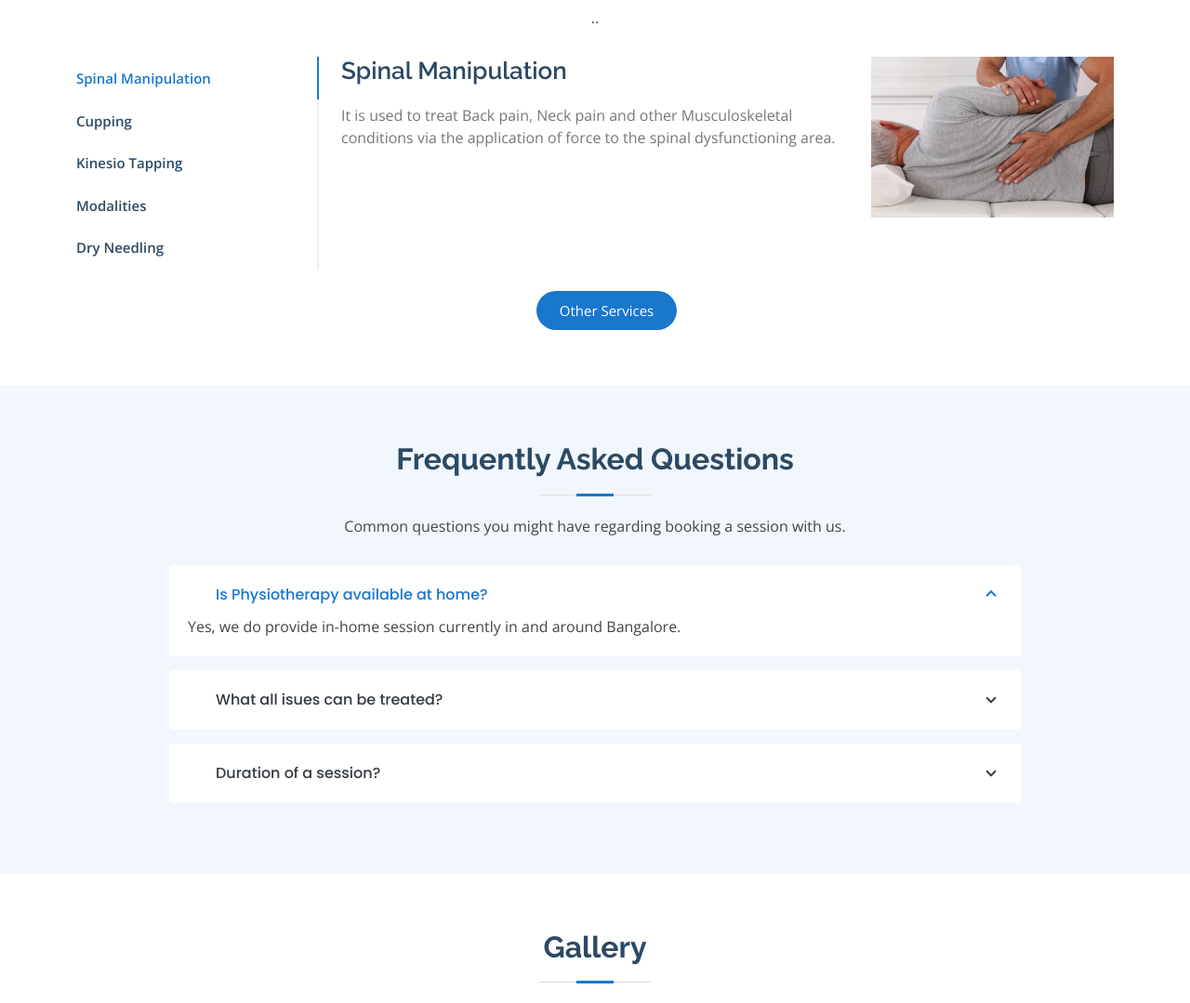
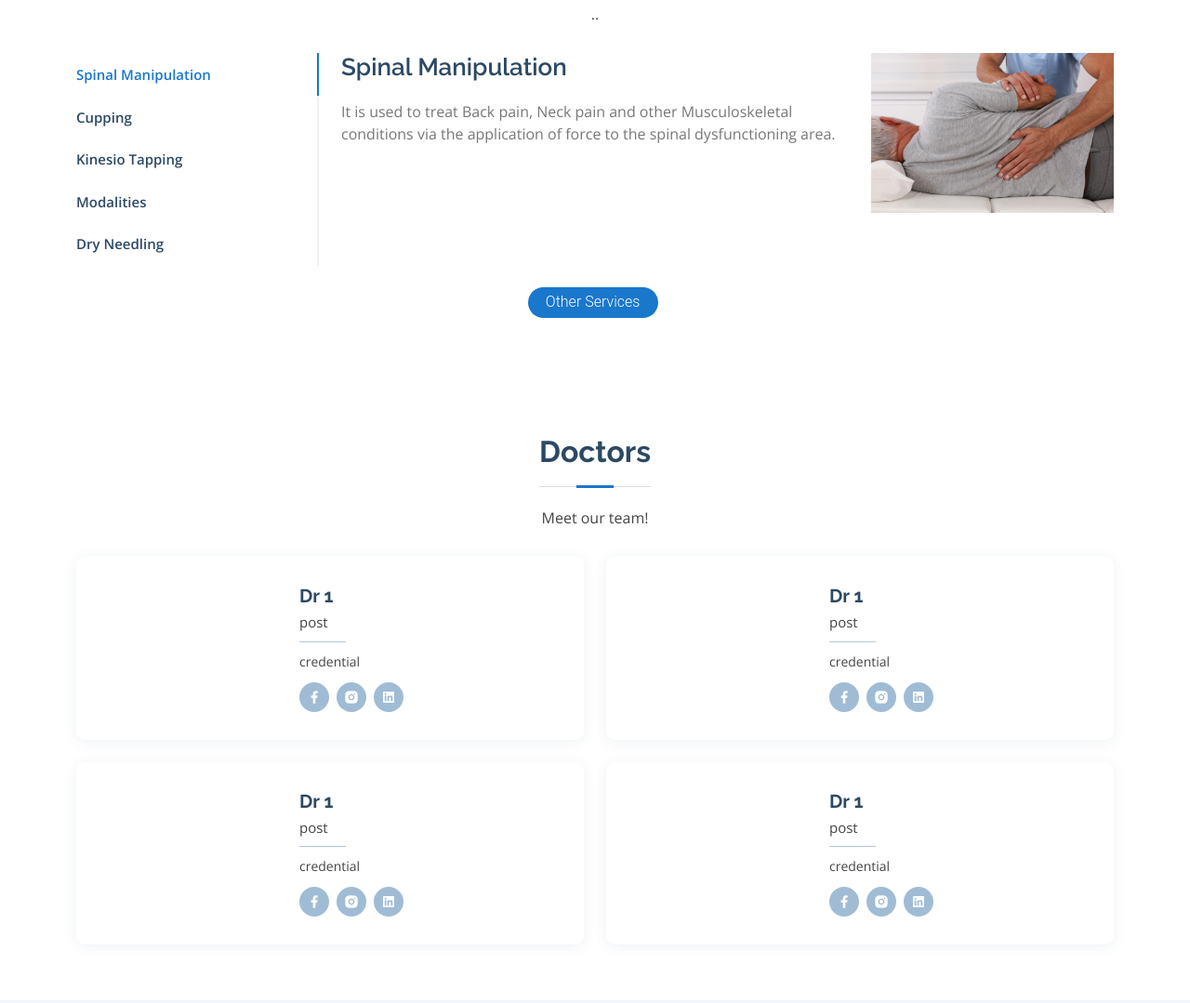
Before and after one commit to Karthik4785/CyberPhysioz, a plain HTML site: page index.html in a window 1280 px wide. Shown: the part 1732-2811 px from the top of the page at 93% size. Drawn offline with nearby package versions, Linux system fonts and the light colour scheme.

Commit message:
Button fix

```diff
--- a/assets/css/style.css
+++ b/assets/css/style.css
@@ -1531,3 +1531,28 @@ section {
   color: #fff;
   text-decoration: none;
 }
+
+
+.button3{
+  display:inline-block;
+  padding:0.3em 1.2em;
+  margin:0 0.3em 0.3em 0;
+  border-radius:2em;
+  box-sizing: border-box;
+  text-decoration:none;
+  font-family:'Roboto',sans-serif;
+  font-weight:300;
+  color:#FFFFFF;
+  background-color:#1977cc;
+  text-align:center;
+  transition: all 0.2s;
+  }
+  .button3:hover{
+  background-color:#1977cc;
+  }
+  @media all and (max-width:30em){
+   a.button3{
+  display:block;
+  margin:0.2em auto;
+   }
+  }
--- a/index.html
+++ b/index.html
@@ -213,7 +213,7 @@
           <h2>How we work</h2>
           <p>We find and treat the cause of your illness thus helping you in faster recovery<br><b>1.</b>Injuy enquiry<br><b>2.</b>We match you with an experienced physiotherapist according to your injury.<br><b>3.</b>Treatment at your residence at your comfort.</p>
         </div>
-        <center><a href="https://wa.me/918156996656" class="appointment-btn scrollto" ><span class="d-none d-md-inline">Book Now</a></center>
+        <center><a href="https://wa.me/918156996656" class="button3">Book Now</a></center>
 
       </div>
     </section><!-- End Appointment Section -->
@@ -307,19 +307,19 @@
             </div>
           </div>
 
-          <center><a href="services.html" class="appointment-btn scrollto" ><span class="d-none d-md-inline">Other Services</a></center>
+          <center><a href="services.html" class="button3">Other Services</a></center>
         </div>
 
       </div>
     </section><!-- End Departments Section -->
 
-     <!-- ======= Doctors Section ======= --> <!--
+     <!-- ======= Doctors Section ======= -->
     <section id="doctors" class="doctors">
       <div class="container">
 
         <div class="section-title">
           <h2>Doctors</h2>
-          <p>Magnam dolores commodi suscipit. Necessitatibus eius consequatur ex aliquid fuga eum quidem. Sit sint consectetur velit. Quisquam quos quisquam cupiditate. Et nemo qui impedit suscipit alias ea. Quia fugiat sit in iste officiis commodi quidem hic quas.</p>
+          <p>Meet our team!</p>
         </div>
 
         <div class="row">
@@ -328,11 +328,10 @@
             <div class="member d-flex align-items-start">
               <div class="pic"><img src="assets/img/doctors/doctors-1.jpg" class="img-fluid" alt=""></div>
               <div class="member-info">
-                <h4>Walter White</h4>
-                <span>Chief Medical Officer</span>
-                <p>Explicabo voluptatem mollitia et repellat qui dolorum quasi</p>
+                <h4>Dr 1</h4>
+                <span>post</span>
+                <p>credential</p>
                 <div class="social">
-                  <a href=""><i class="ri-twitter-fill"></i></a>
                   <a href=""><i class="ri-facebook-fill"></i></a>
                   <a href=""><i class="ri-instagram-fill"></i></a>
                   <a href=""> <i class="ri-linkedin-box-fill"></i> </a>
@@ -345,11 +344,10 @@
             <div class="member d-flex align-items-start">
               <div class="pic"><img src="assets/img/doctors/doctors-2.jpg" class="img-fluid" alt=""></div>
               <div class="member-info">
-                <h4>Sarah Jhonson</h4>
-                <span>Anesthesiologist</span>
-                <p>Aut maiores voluptates amet et quis praesentium qui senda para</p>
+                <h4>Dr 1</h4>
+                <span>post</span>
+                <p>credential</p>
                 <div class="social">
-                  <a href=""><i class="ri-twitter-fill"></i></a>
                   <a href=""><i class="ri-facebook-fill"></i></a>
                   <a href=""><i class="ri-instagram-fill"></i></a>
                   <a href=""> <i class="ri-linkedin-box-fill"></i> </a>
@@ -362,11 +360,10 @@
             <div class="member d-flex align-items-start">
               <div class="pic"><img src="assets/img/doctors/doctors-3.jpg" class="img-fluid" alt=""></div>
               <div class="member-info">
-                <h4>William Anderson</h4>
-                <span>Cardiology</span>
-                <p>Quisquam facilis cum velit laborum corrupti fuga rerum quia</p>
+                <h4>Dr 1</h4>
+                <span>post</span>
+                <p>credential</p>
                 <div class="social">
-                  <a href=""><i class="ri-twitter-fill"></i></a>
                   <a href=""><i class="ri-facebook-fill"></i></a>
                   <a href=""><i class="ri-instagram-fill"></i></a>
                   <a href=""> <i class="ri-linkedin-box-fill"></i> </a>
@@ -379,11 +376,10 @@
             <div class="member d-flex align-items-start">
               <div class="pic"><img src="assets/img/doctors/doctors-4.jpg" class="img-fluid" alt=""></div>
               <div class="member-info">
-                <h4>Amanda Jepson</h4>
-                <span>Neurosurgeon</span>
-                <p>Dolorum tempora officiis odit laborum officiis et et accusamus</p>
+                <h4>Dr 1</h4>
+                <span>post</span>
+                <p>credential</p>
                 <div class="social">
-                  <a href=""><i class="ri-twitter-fill"></i></a>
                   <a href=""><i class="ri-facebook-fill"></i></a>
                   <a href=""><i class="ri-instagram-fill"></i></a>
                   <a href=""> <i class="ri-linkedin-box-fill"></i> </a>
@@ -395,7 +391,7 @@
         </div>
 
       </div>
-    </section> --> <!-- End Doctors Section -->
+    </section>  <!-- End Doctors Section -->
 
     <!-- ======= Frequently Asked Questions Section ======= -->
     <section id="faq" class="faq section-bg">
@@ -437,7 +433,6 @@
 
           </ul>
         </div>
-
       </div>
     </section><!-- End Frequently Asked Questions Section -->
 
```
